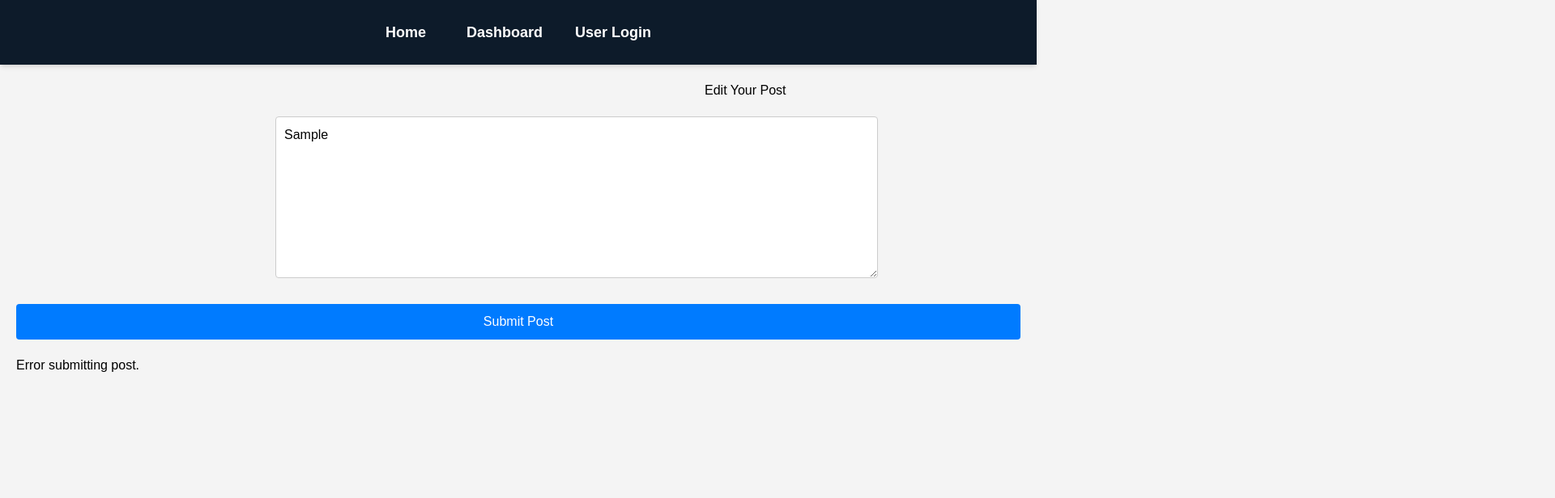
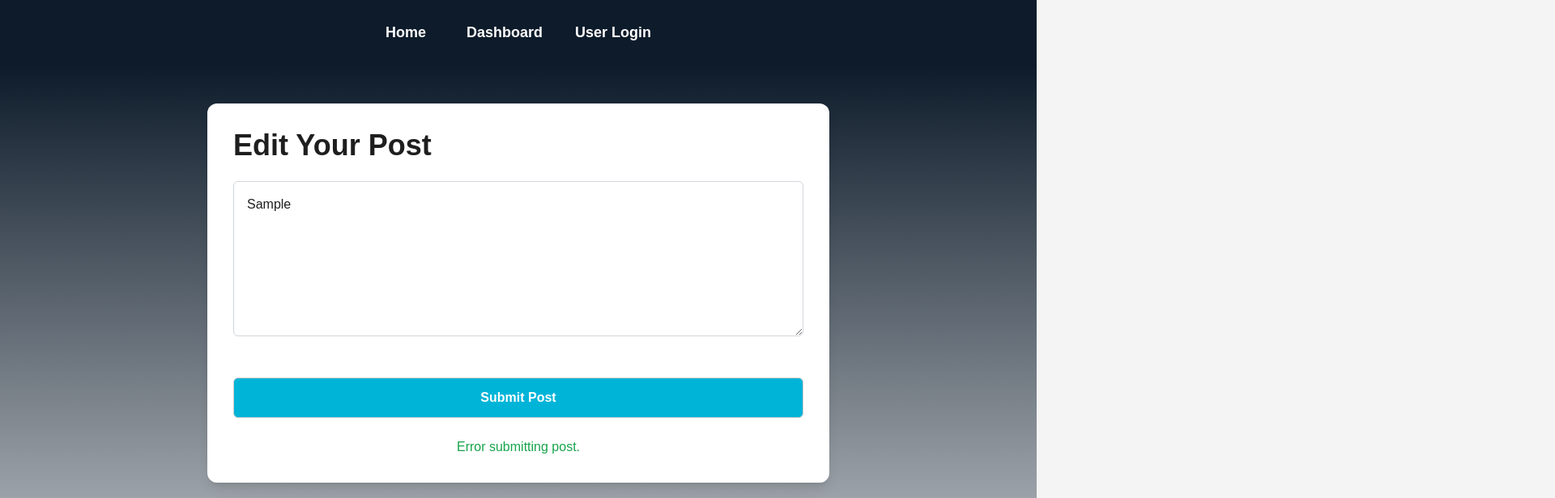
Before and after one commit to rc21mj/COSC4P02, a React (Create React App) app in the folder PostPioneer/frontend/: page /editPosting in a window 1280 px wide. Both pictures are taken after typing "Sample" into the empty fields and a click on the button "Submit Post". Shown: the top 616 px of the page at 81% size, 1920 px wide, since content can reach past the window. Built offline with nearby package versions, Linux system fonts and the light colour scheme; no server answers.

Commit message:
Updated frontend functionality

```diff
--- a/PostPioneer/frontend/src/EditPosting.js
+++ b/PostPioneer/frontend/src/EditPosting.js
@@ -55,38 +55,51 @@ const EditPost = () => {
     };
 
     return (
-        <div style={{ padding: "20px" }}>
-            <h1 className="translate-x-[850px]" >Edit Your Post</h1>
-            <form onSubmit={handleSubmit}>
+        <div className="min-h-screen bg-gradient-to-b from-[#0D1B2A] to-[#E2E4E6] font-inter py-12 px-4">
+          <div className="max-w-3xl mx-auto bg-white rounded-xl shadow-lg p-8 space-y-6">
+            <h1 className="text-3xl md:text-4xl font-poppins font-semibold text-[#1E1E1E]">
+              Edit Your Post
+            </h1>
+
+            <form onSubmit={handleSubmit} className="space-y-6">
+              {/* Editable Text */}
               <textarea
-                    className="translate-x-80"
                 name="text"
                 value={formData.text}
                 onChange={handleChange}
-                    style={{ width: "60%", height: "200px", padding: "10px" }}
+                className="w-full h-48 border border-gray-300 rounded-md p-4 text-[#1E1E1E] focus:outline-none focus:ring-2 focus:ring-[#00B4D8] focus:border-transparent"
               />
+
+              {/* Generated Image */}
               {image && (
-                    <div style={{ textAlign: "center", marginTop: "20px" }}>
-                        <h3>Generated Image:</h3>
-                        <img className="translate-x-[660px]" src={image} alt="Generated" style={{ maxWidth: "512px", maxHeight: "512px" }} />
+                <div className="space-y-2 text-center">
+                  <h3 className="text-xl font-poppins font-semibold text-[#1E1E1E]">
+                    Generated Image:
+                  </h3>
+                  <img
+                    src={image}
+                    alt="Generated"
+                    className="mx-auto w-full max-w-md rounded-md shadow-md"
+                  />
                 </div>
               )}
+
+              {/* Submit */}
               <button
                 type="submit"
-                    style={{
-                        width: "100%",
-                        padding: "10px",
-                        backgroundColor: "#007BFF",
-                        color: "white",
-                        border: "none"
-                    }}
+                className="w-full py-3 bg-[#00B4D8] text-white font-poppins font-semibold rounded-md hover:bg-[#0099C1] transition"
               >
                 Submit Post
               </button>
             </form>
-            {message && <p>{message}</p>}
+
+            {/* Feedback */}
+            {message && (
+              <p className="text-green-600 text-center mt-4">{message}</p>
+            )}
+          </div>
         </div>
       );
-};
+            }
 
 export default EditPost;
```
Lines whose indentation alone changed are shown as unchanged.
